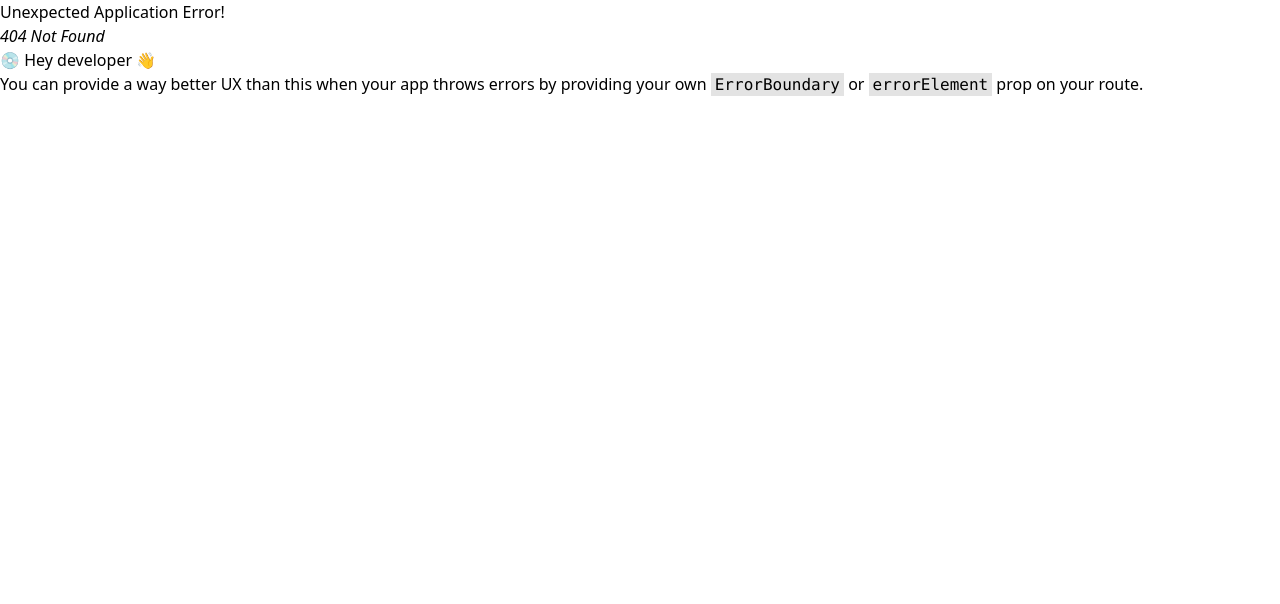
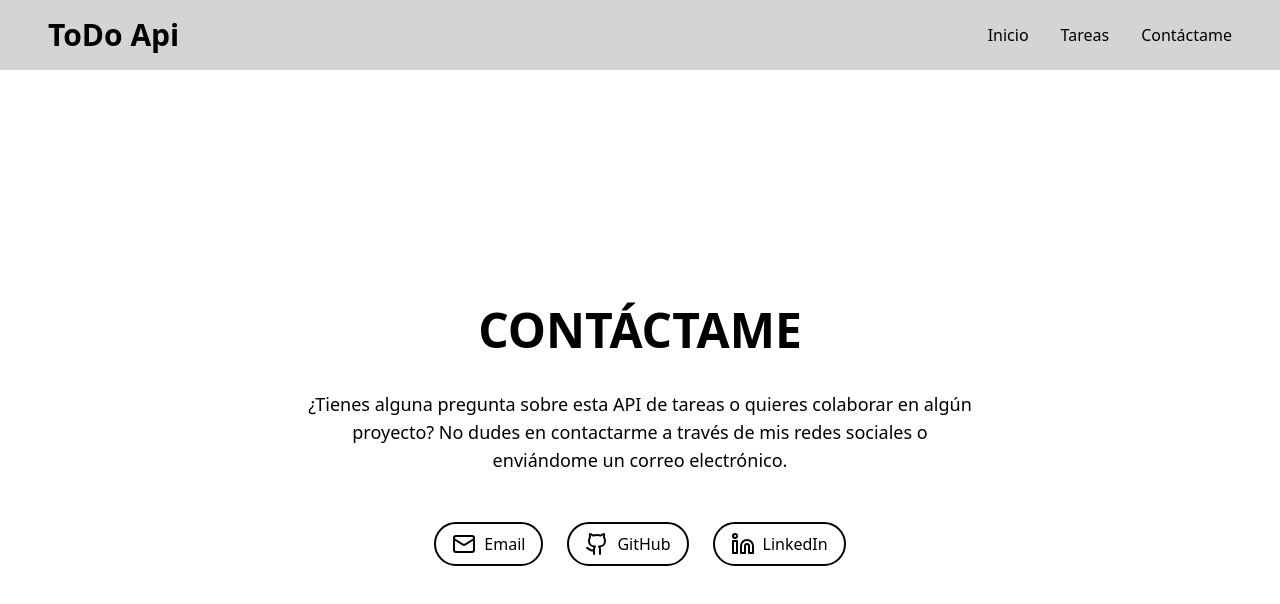
Before and after one commit to JunLovin/todo_api, a React (Vite) app: page /contacto in a window 1280 px wide. Before the commit this address had no page. Shown: the top 604 px of the page. Built offline with nearby package versions, Linux system fonts and the light colour scheme.

Commit message:
feat(contact): add contact page and update navigation
Add a new Contact page with social media links and email functionality. Update the Header navigation to correctly route to the new Contact page. Also, include the Contact and EditTask components in the routes configuration.

```diff
--- a/src/components/Header.tsx
+++ b/src/components/Header.tsx
@@ -12,7 +12,7 @@ function Header() {
                 <ul className="flex justify-around gap-8">
                     <Link to="/"><li>Inicio</li></Link>
                     <Link to="/tareas"><li>Tareas</li></Link>
-                    <Link to="/"><li>Contáctame</li></Link>
+                    <Link to="/contacto"><li>Contáctame</li></Link>
                 </ul>
             </div>
         </header>
--- /dev/null
+++ b/src/pages/Contact.tsx
@@ -0,0 +1,35 @@
+import React from "react"
+
+function Contact() {
+    return (
+        <>
+        <div className="contact-container w-full min-h-[90dvh] flex flex-col items-center justify-center">
+            <div className="contact-title w-full flex justify-center">
+                <h2 className="text-5xl font-bold leading-normal">CONTÁCTAME</h2>
+            </div>
+            <div className="contact-description max-w-2xl text-center mt-6 mb-8">
+                <p className="text-lg">
+                    ¿Tienes alguna pregunta sobre esta API de tareas o quieres colaborar en algún proyecto?
+                    No dudes en contactarme a través de mis redes sociales o enviándome un correo electrónico.
+                </p>
+            </div>
+            <div className="contact-links flex gap-6 mt-4">
+                <a href="mailto:mathiassaid7@gmail.com" className="flex items-center gap-2 px-4 py-2 border-2 border-black rounded-full hover:bg-black hover:text-white transition-colors">
+                    <svg xmlns="http://www.w3.org/2000/svg" width="24" height="24" viewBox="0 0 24 24" fill="none" stroke="currentColor" strokeWidth="2" strokeLinecap="round" strokeLinejoin="round"><rect width="20" height="16" x="2" y="4" rx="2"/><path d="m22 7-8.97 5.7a1.94 1.94 0 0 1-2.06 0L2 7"/></svg>
+                    Email
+                </a>
+                <a href="https://github.com/JunLovin" target="_blank" rel="noopener noreferrer" className="flex items-center gap-2 px-4 py-2 border-2 border-black rounded-full hover:bg-black hover:text-white transition-colors">
+                    <svg xmlns="http://www.w3.org/2000/svg" width="24" height="24" viewBox="0 0 24 24" fill="none" stroke="currentColor" strokeWidth="2" strokeLinecap="round" strokeLinejoin="round"><path d="M15 22v-4a4.8 4.8 0 0 0-1-3.5c3 0 6-2 6-5.5.08-1.25-.27-2.48-1-3.5.28-1.15.28-2.35 0-3.5 0 0-1 0-3 1.5-2.64-.5-5.36-.5-8 0C6 2 5 2 5 2c-.3 1.15-.3 2.35 0 3.5A5.403 5.403 0 0 0 4 9c0 3.5 3 5.5 6 5.5-.39.49-.68 1.05-.85 1.65-.17.6-.22 1.23-.15 1.85v4"/><path d="M9 18c-4.51 2-5-2-7-2"/></svg>
+                    GitHub
+                </a>
+                <a href="https://www.linkedin.com/in/mathias-rendon-a97ba9292/" target="_blank" rel="noopener noreferrer" className="flex items-center gap-2 px-4 py-2 border-2 border-black rounded-full hover:bg-black hover:text-white transition-colors">
+                    <svg xmlns="http://www.w3.org/2000/svg" width="24" height="24" viewBox="0 0 24 24" fill="none" stroke="currentColor" strokeWidth="2" strokeLinecap="round" strokeLinejoin="round"><path d="M16 8a6 6 0 0 1 6 6v7h-4v-7a2 2 0 0 0-2-2 2 2 0 0 0-2 2v7h-4v-7a6 6 0 0 1 6-6z"/><rect width="4" height="12" x="2" y="9"/><circle cx="4" cy="4" r="2"/></svg>
+                    LinkedIn
+                </a>
+            </div>
+        </div>
+        </>
+    )
+}
+
+export default Contact
```
Also changed, not shown: src/routes.tsx (+19 -1 lines).
